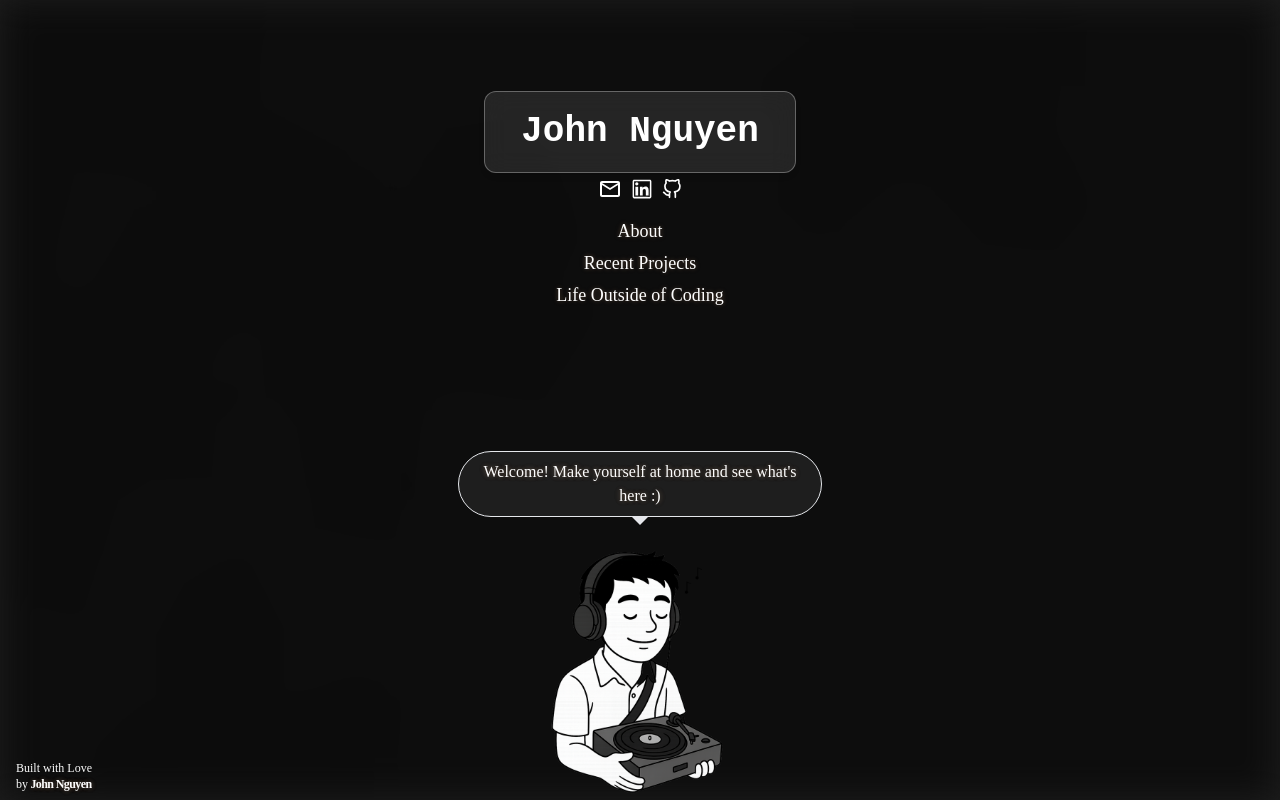
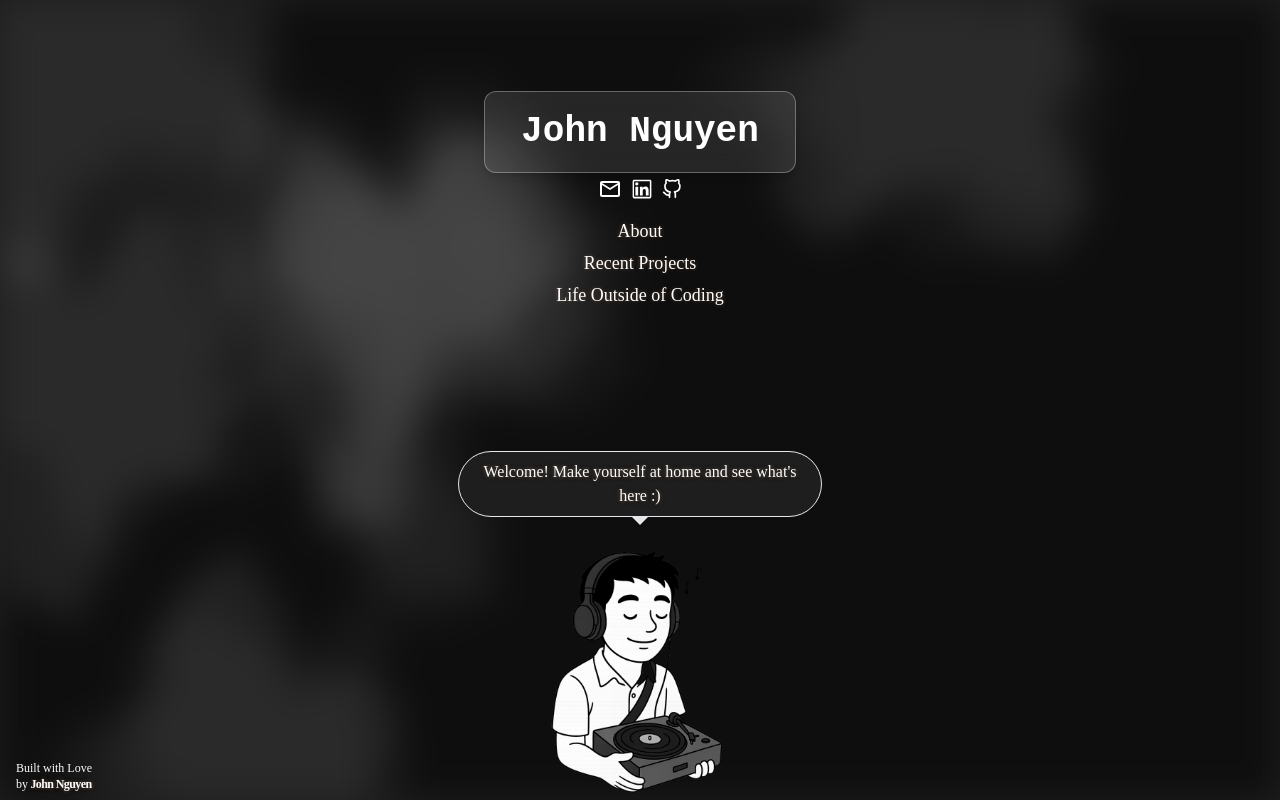
Before and after one commit to nguyenj1863/john-website, a Next.js app: page / in a window 1280 px wide. Built offline with nearby package versions, Linux system fonts and the light colour scheme; no server answers.

Commit message:
style: background has little white effects

```diff
--- a/src/app/layout.js
+++ b/src/app/layout.js
@@ -667,11 +667,11 @@ function HomeFluidBackground() {
       const cx = field.x + driftX;
       const cy = field.y + driftY;
 
-      context.fillStyle = 'rgba(8, 8, 8, 0.045)';
+      context.fillStyle = 'rgba(90, 90, 90, 0.02)';
       buildInkPath(cx, cy, field.r, field.phase, 0.8);
       context.fill();
 
-      context.fillStyle = 'rgba(8, 8, 8, 0.028)';
+      context.fillStyle = 'rgba(90, 90, 90, 0.012)';
       buildInkPath(cx + field.r * 0.09, cy - field.r * 0.05, field.r * 0.86, field.phase + 0.8, 1.2);
       context.fill();
 
@@ -694,11 +694,11 @@ function HomeFluidBackground() {
       if (splat.life <= 0) return false;
 
       const alpha = splat.life * 0.045;
-      context.fillStyle = `rgba(8, 8, 8, ${alpha * 0.9})`;
+      context.fillStyle = `rgba(90, 90, 90, ${alpha * 0.55})`;
       buildInkPath(splat.x, splat.y, splat.size * (1.08 - splat.life * 0.12), splat.seed, 1.8);
       context.fill();
 
-      context.fillStyle = `rgba(8, 8, 8, ${alpha * 0.55})`;
+      context.fillStyle = `rgba(90, 90, 90, ${alpha * 0.35})`;
       buildInkPath(splat.x + splat.size * 0.05, splat.y - splat.size * 0.04, splat.size * 0.8, splat.seed + 1.4, 2.3);
       context.fill();
 
@@ -709,9 +709,9 @@ function HomeFluidBackground() {
       const width = canvas.clientWidth;
       const height = canvas.clientHeight;
       context.globalCompositeOperation = 'source-over';
-      context.fillStyle = 'rgba(30, 30, 30, 0.045)';
+      context.fillStyle = 'rgba(20, 20, 20, 0.11)';
       context.fillRect(0, 0, width, height);
-      context.globalCompositeOperation = 'source-over';
+      context.globalCompositeOperation = 'screen';
 
       fields.forEach((field) => drawField(field, width, height));
       for (let i = splats.length - 1; i >= 0; i -= 1) {
@@ -751,8 +751,8 @@ function HomeFluidBackground() {
     <canvas
       ref={canvasRef}
       aria-hidden="true"
-      className="absolute top-0 left-0 h-full pointer-events-none opacity-18"
-      style={{ filter: 'blur(18px)' }}
+      className="absolute top-0 left-0 h-full pointer-events-none opacity-12"
+      style={{ filter: 'blur(18px)', backgroundColor: 'rgba(0, 0, 0, 0.23)' }}
     />
   );
 }
```
